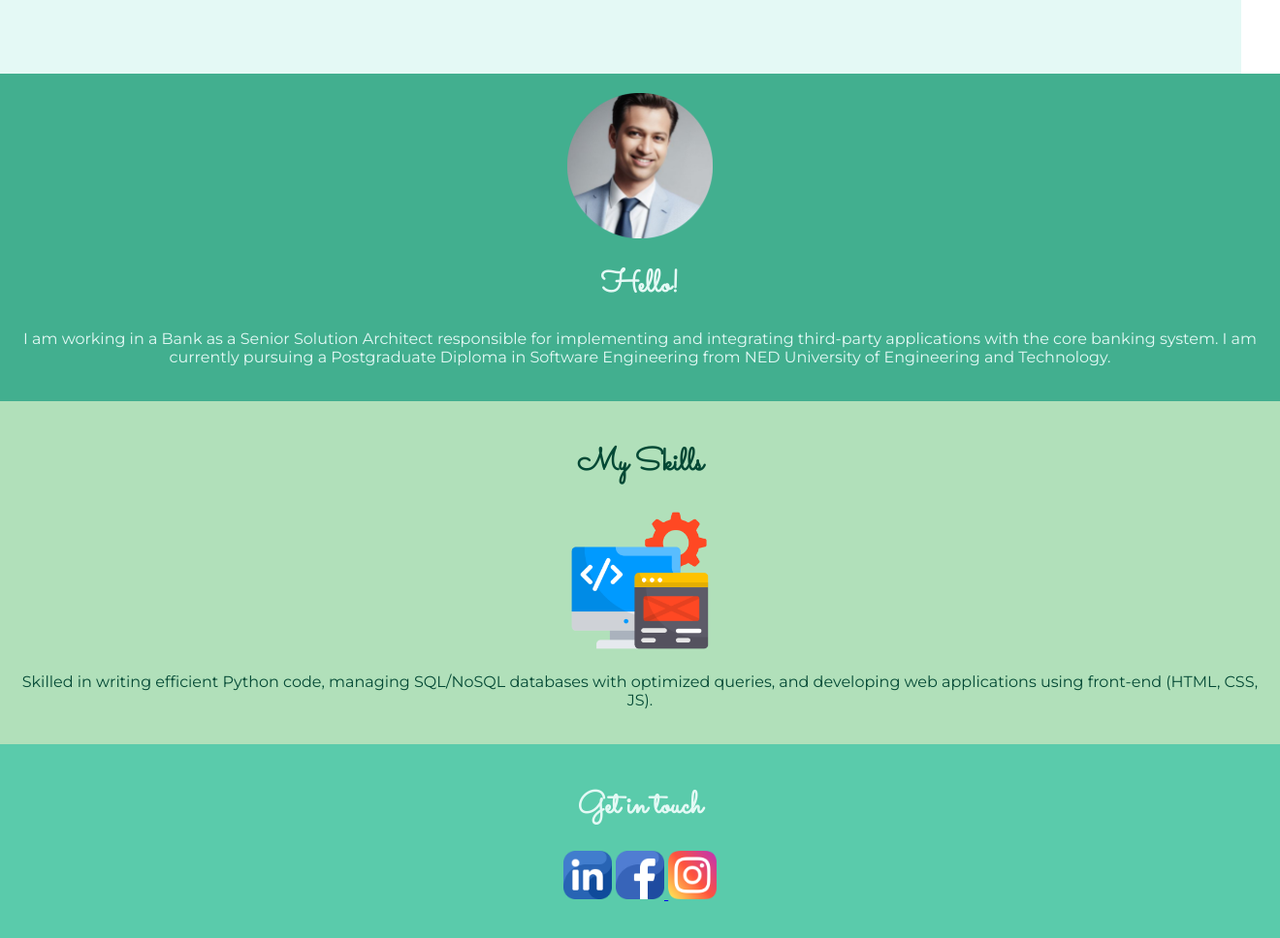
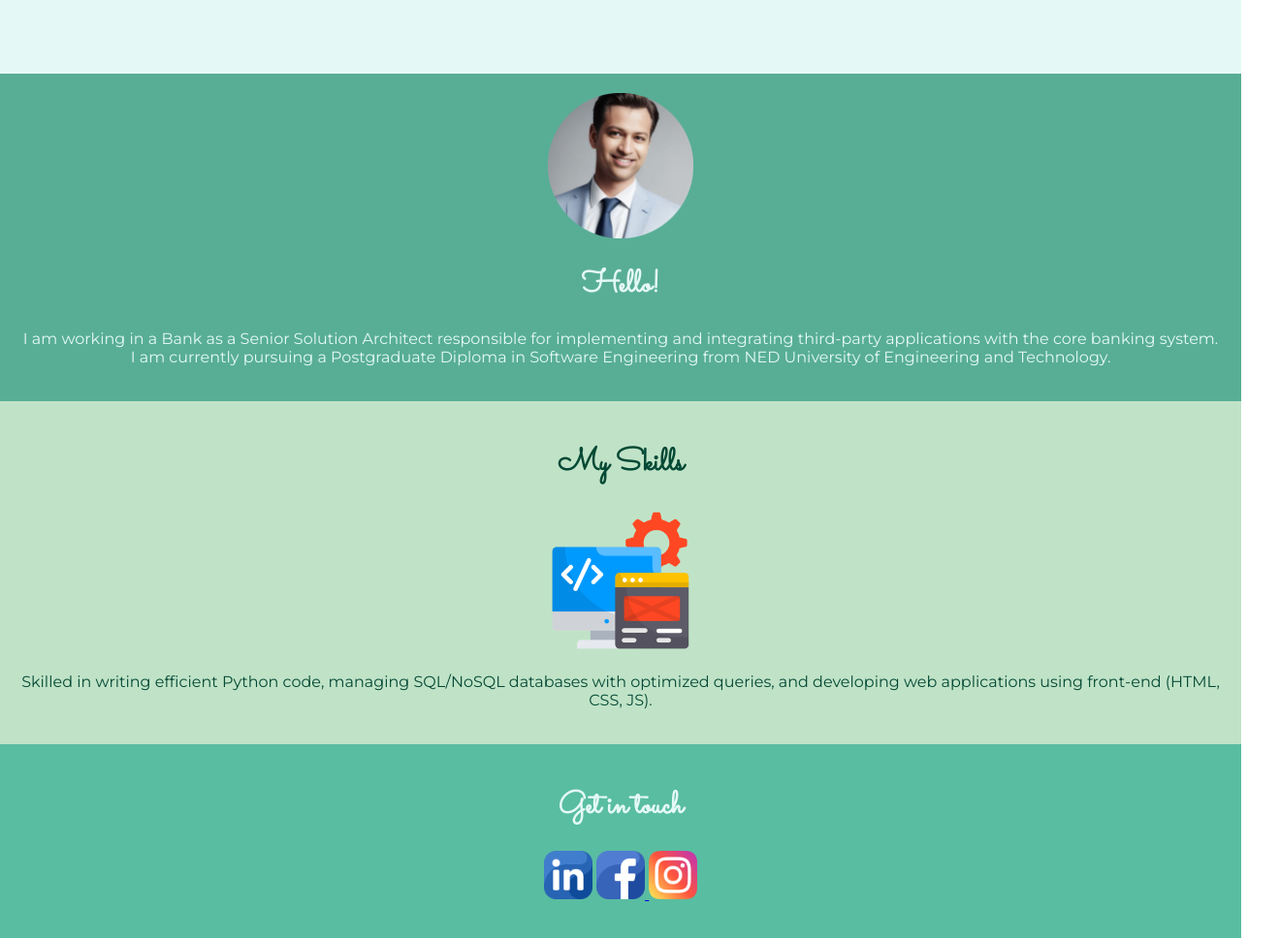
Before and after one commit to mzafariqbal86/My-Webpage, a plain HTML site: page index.html in a window 1280 px wide. Shown: the part 462-1430 px from the top of the page at 97% size, 1320 px wide, since content can reach past the window. Drawn offline with Linux system fonts and the light colour scheme.

Commit message:
Update style.css

```diff
--- a/CSS/style.css
+++ b/CSS/style.css
@@ -38,11 +38,11 @@ p
 
 .top-container {background-color: #E4F9F5; width: 100%;}
 
-.middle-container {padding: 20px; background-color: #42af8f; color:#E4F9F5; width: 100%;}
+.middle-container {padding: 20px; background-color: #58ae95; color:#E4F9F5;}
 
-.bottom-container {padding: 20px; background-color:#b1e0ba; color: #044935; width: 100%;}
+.bottom-container {padding: 20px; background-color:#c0e3c7; color: #044935;}
 
-.footer-container {padding: 20px; background-color:#5acbab; color: #E4F9F5; width: 100%;}
+.footer-container {padding: 20px; background-color:#59bda1; color: #E4F9F5;}
 
 img {display: inline-block;}
 
```
